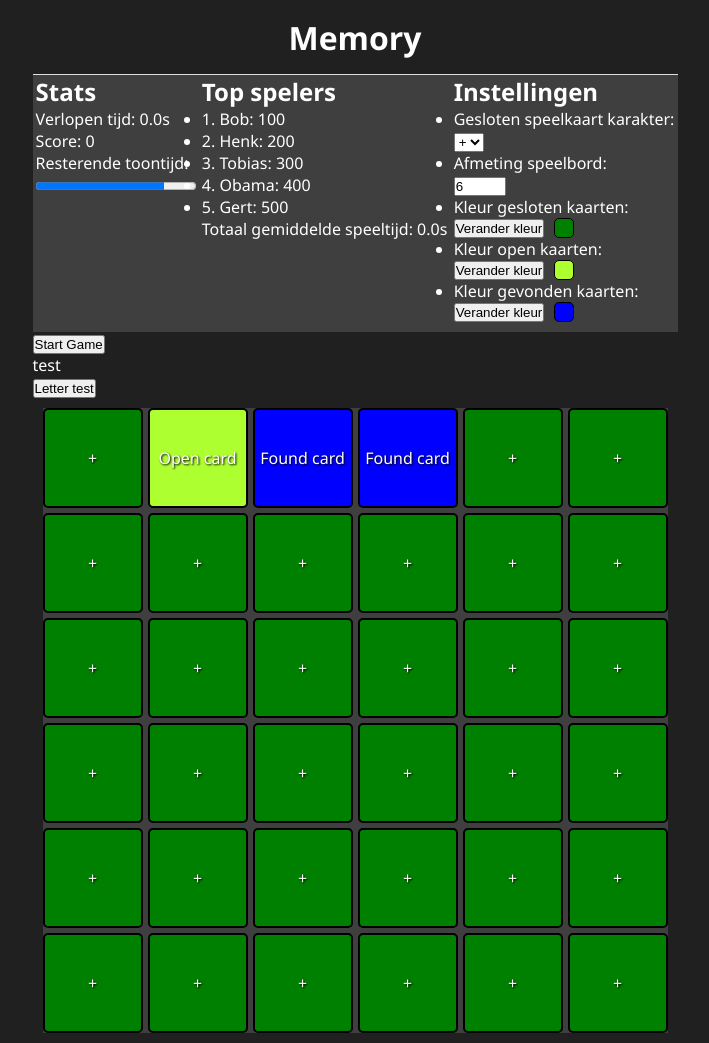
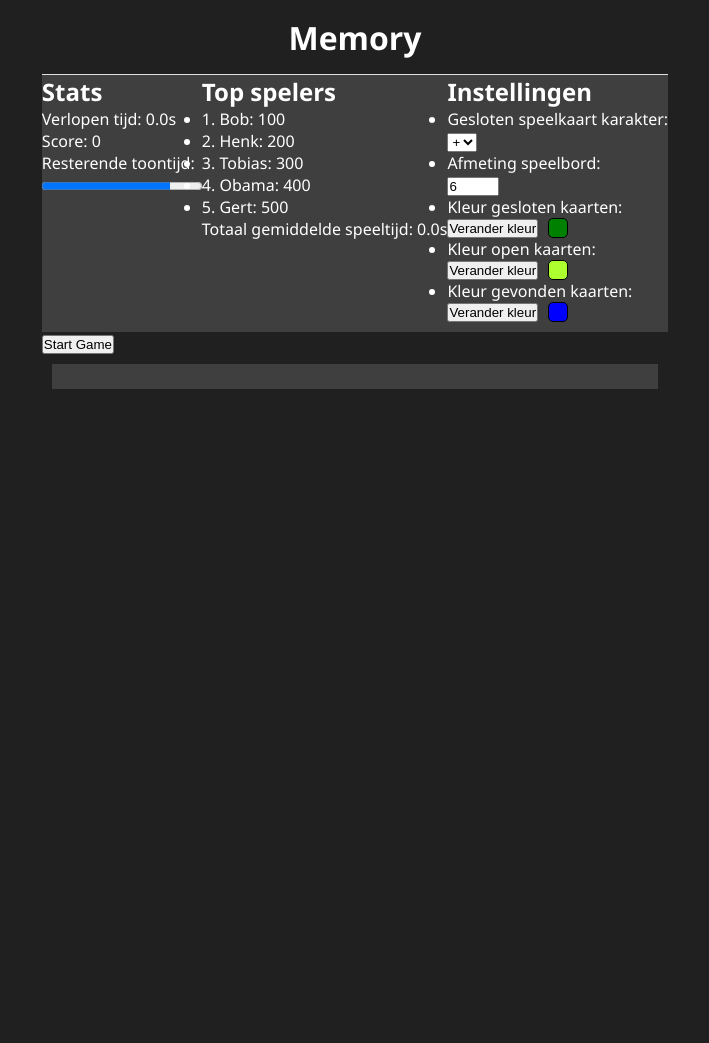
Before and after one commit to WaoulVL/Memory, a PHP site: page /memory.html in a window 1280 px wide. Shown: the whole page, without its empty margins (285-994 px from the left). After the commit the page ends 389 px from the top, so only its background shows below. Run offline with PHP 8.4, Linux system fonts and the light colour scheme.

Commit message:
Board generation WIP

```diff
--- a/index.js
+++ b/index.js
@@ -20,13 +20,32 @@ function generateRandomLetters(count = 18) {
     return chosenLetters
 }
 
-function test_letters() {
-    var cards = document.getElementById("memory-container").querySelectorAll(".card_closed");
-    var randomLetters = generateRandomLetters(18);
+function run() {
+    const memoryContainer = document.getElementById("memory-container");
+    const startButton = document.getElementById("start-button")
 
-    for (var i = 0; i < cards.length; i++) {
-        cards[i].querySelector('.card_text').innerHTML = randomLetters[i % 18];
-    }
+    startButton.addEventListener("click", function() {
+        var cardCount = document.getElementById("board-width").value * document.getElementById("board-width").value;
+        var cardsHTML = "";
+        for (var i = 0; i < cardCount; i++) {
+            cardsHTML += '<div class="card_closed"><p class="card_text">+</p></div>';
+        }
+
+        memoryContainer.innerHTML = cardsHTML;
+
+        var letterCount = cardCount / 2
+        var cards = document.getElementById("memory-container").querySelectorAll(".card_closed");
+        var randomLetters = generateRandomLetters(letterCount);
+
+        for (var i = 0; i < letterCount; i++) {
+            const letter = randomLetters[i % letterCount]; // change
+
+            cards[i].addEventListener("click", function() {
+                cards[i].querySelector('.card_text').innerHTML = letter
+            })
+        }
+    })
+
 }
 
 function openCard() {
--- a/memory.html
+++ b/memory.html
@@ -8,7 +8,7 @@
         <script src="index.js"></script>
         <title>Memory</title>
     </head>
-    <body>
+    <body onload="run()">
         <div class="container">
             <div class="header">
                 <h1>Memory</h1>
@@ -48,7 +48,7 @@
                         </li>
                         <li>
                             <p>Afmeting speelbord: </p>
-                            <input type="number" min="2" max="10" value="6">
+                            <input id="board-width" type="number" min="2" max="10" value="6">
                         </li>
                         <li>
                             <p>Kleur gesloten kaarten: </p>
@@ -76,120 +76,14 @@
             </div>
 
             <div class="container">
-                <button class="start-button">Start Game</button>
-                <p id="java_test">test</p>
-                <button onclick="test_letters()">Letter test</button>
+                <button id="start-button">Start Game</button>
             </div>
 
             <div id="memory-container">
-                <div class="card_closed">
+                <!-- Cards generated by javascript -->
+                <!-- <div class="card_closed">
                     <p class="card_text">+</p>
-                </div>
-                <div class="card_open">
-                    <p class="card_text">Open card</p>
-                </div>
-                <div class="card_found">
-                    <p class="card_text">Found card</p>
-                </div>
-                <div class="card_found">
-                    <p class="card_text">Found card</p>
-                </div>
-                <div class="card_closed">
-                    <p class="card_text">+</p>
-                </div>
-                <div class="card_closed">
-                    <p class="card_text">+</p>
-                </div>
-                <div class="card_closed">
-                    <p class="card_text">+</p>
-                </div>
-                <div class="card_closed">
-                    <p class="card_text">+</p>
-                </div>
-                <div class="card_closed">
-                    <p class="card_text">+</p>
-                </div>
-                <div class="card_closed">
-                    <p class="card_text">+</p>
-                </div>
-                <div class="card_closed">
-                    <p class="card_text">+</p>
-                </div>
-                <div class="card_closed">
-                    <p class="card_text">+</p>
-                </div>
-                <div class="card_closed">
-                    <p class="card_text">+</p>
-                </div>
-                <div class="card_closed">
-                    <p class="card_text">+</p>
-                </div>
-                <div class="card_closed">
-                    <p class="card_text">+</p>
-                </div>
-                <div class="card_closed">
-                    <p class="card_text">+</p>
-                </div>
-                <div class="card_closed">
-                    <p class="card_text">+</p>
-                </div>
-                <div class="card_closed">
-                    <p class="card_text">+</p>
-                </div>
-                <div class="card_closed">
-                    <p class="card_text">+</p>
-                </div>
-                <div class="card_closed">
-                    <p class="card_text">+</p>
-                </div>
-                <div class="card_closed">
-                    <p class="card_text">+</p>
-                </div>
-                <div class="card_closed">
-                    <p class="card_text">+</p>
-                </div>
-                <div class="card_closed">
-                    <p class="card_text">+</p>
-                </div>
-                <div class="card_closed">
-                    <p class="card_text">+</p>
-                </div>
-                <div class="card_closed">
-                    <p class="card_text">+</p>
-                </div>
-                <div class="card_closed">
-                    <p class="card_text">+</p>
-                </div>
-                <div class="card_closed">
-                    <p class="card_text">+</p>
-                </div>
-                <div class="card_closed">
-                    <p class="card_text">+</p>
-                </div>
-                <div class="card_closed">
-                    <p class="card_text">+</p>
-                </div>
-                <div class="card_closed">
-                    <p class="card_text">+</p>
-                </div>
-                <div class="card_closed">
-                    <p class="card_text">+</p>
-                </div>
-                <div class="card_closed">
-                    <p class="card_text">+</p>
-                </div>
-                <div class="card_closed">
-                    <p class="card_text">+</p>
-                </div>
-                <div class="card_closed">
-                    <p class="card_text">+</p>
-                </div>
-                <div class="card_closed">
-                    <p class="card_text">+</p>
-                </div>
-                <div class="card_closed">
-                    <p class="card_text">+</p>
-                </div>
+                </div> -->
             </div>
         </div>
     </body>
--- a/style.css
+++ b/style.css
@@ -61,6 +61,13 @@ body {
   align-items: center;
 }
 
+.card_base:hover,
+.card_open:hover,
+.card_closed:hover,
+.card_found:hover {
+  transform: scale(0.95);
+}
+
 .card_open {
   background-color: greenyellow;
 }
```
